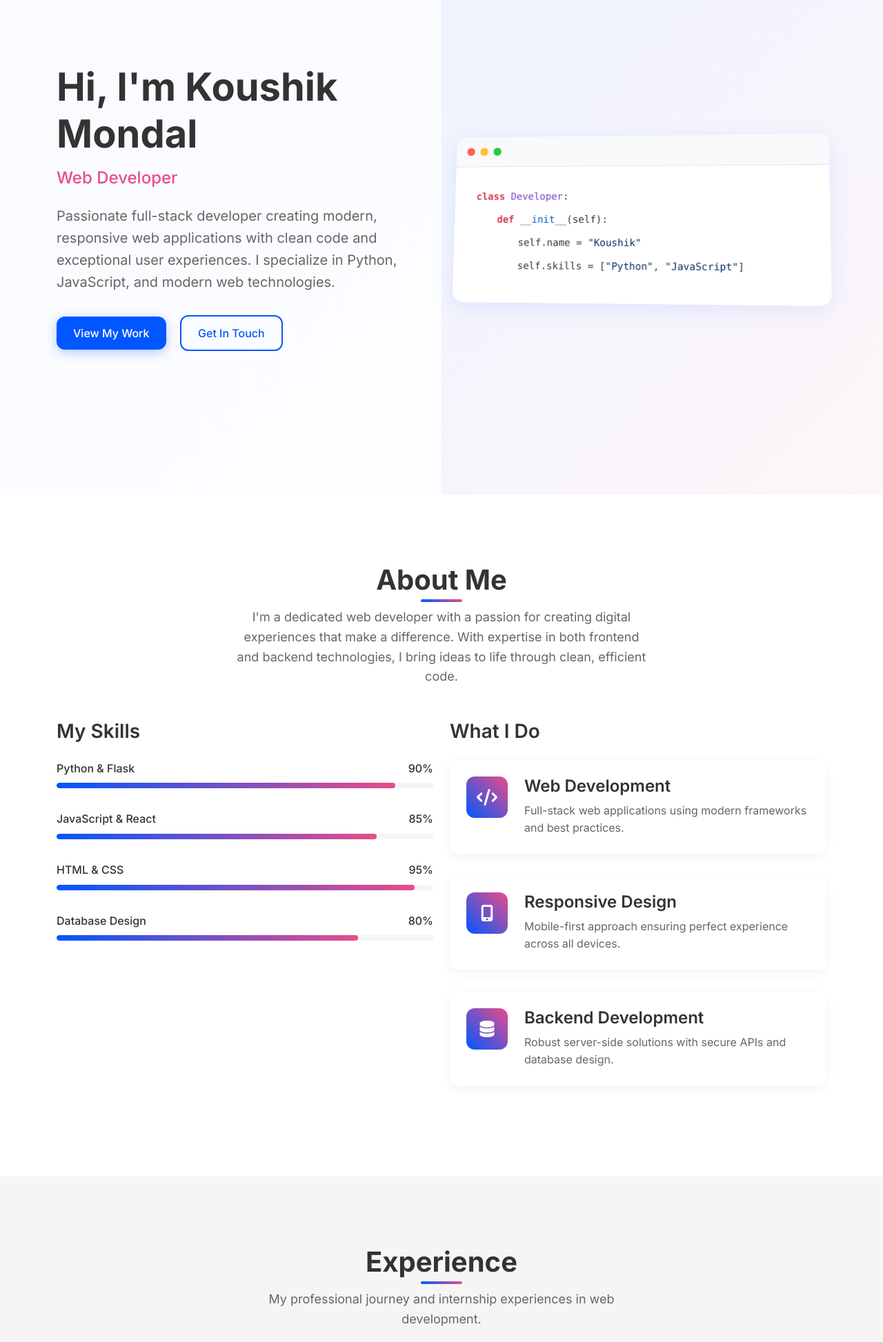
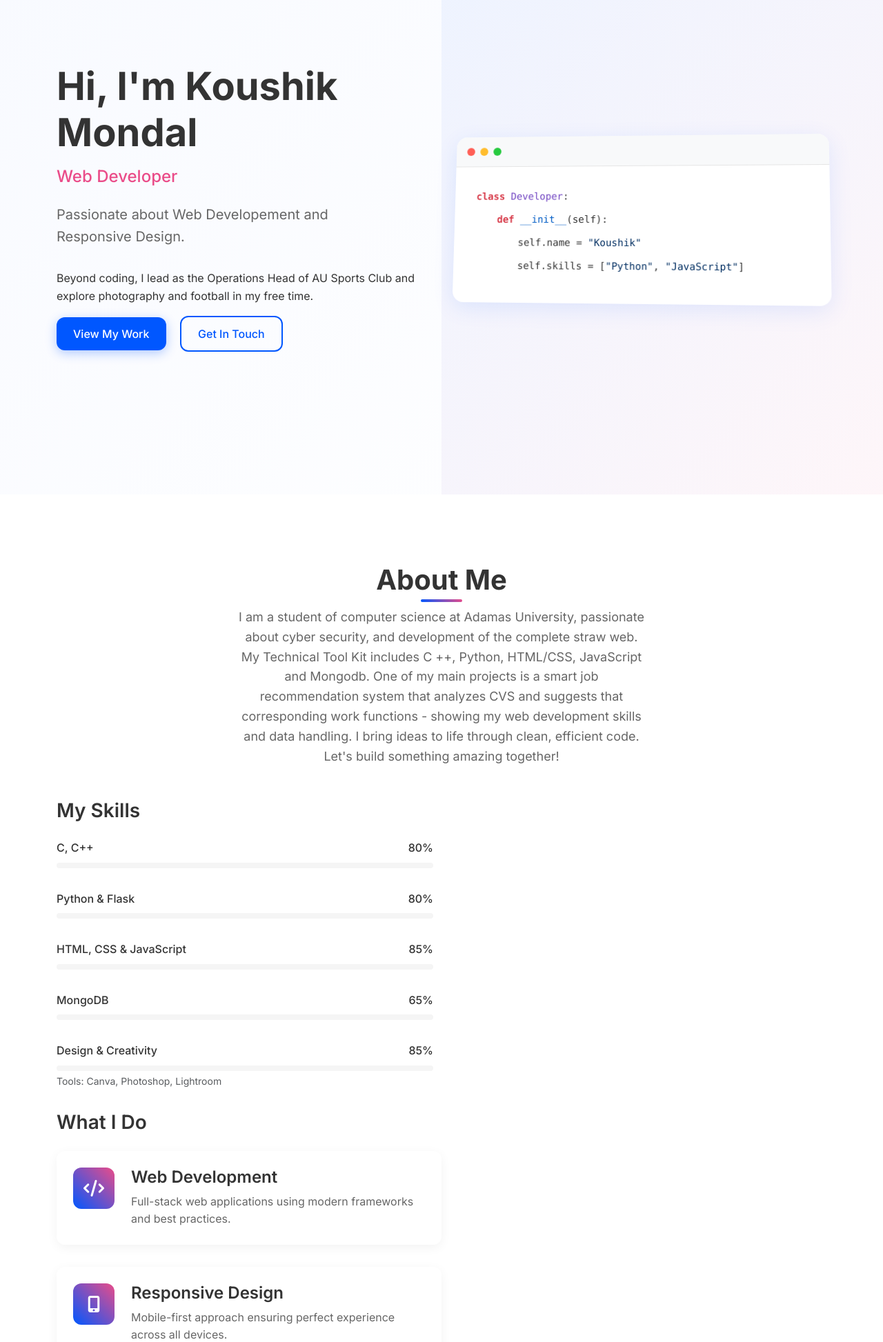
Before and after one commit to koushik-Devs/Portfolio_WebPage, a Flask app: page / in a window 1280 px wide. Shown: the part 83-2029 px from the top of the page at 69% size. Run offline with Flask 3, Linux system fonts and the light colour scheme.

Commit message:
Initial commit

```diff
--- a/templates/index.html
+++ b/templates/index.html
@@ -9,9 +9,11 @@
                 <h1 class="hero-title">Hi, I'm <span class="text-primary">Koushik Mondal</span></h1>
                 <h2 class="hero-subtitle">Web Developer</h2>
                 <p class="hero-description">
-                    Passionate full-stack developer creating modern, responsive web applications
-                    with clean code and exceptional user experiences. I specialize in Python,
-                    JavaScript, and modern web technologies.
+                    Passionate about Web Developement and Responsive Design.
+                    <!-- I specialize in Python, JavaScript, and modern web technologies.  -->
+                </p>
+                <p class="mt-4">
+                    Beyond coding, I lead as the Operations Head of AU Sports Club and explore photography and football in my free time.
                 </p>
                 <div class="hero-buttons">
                     <a href="#portfolio" class="btn btn-primary me-3">View My Work</a>
@@ -56,9 +58,9 @@
             <div class="col-lg-8 mx-auto text-center">
                 <h2 class="section-title">About Me</h2>
                 <p class="section-description">
-                    I'm a dedicated web developer with a passion for creating digital experiences
-                    that make a difference. With expertise in both frontend and backend technologies,
-                    I bring ideas to life through clean, efficient code.
+                    I am a student of computer science at Adamas University, passionate about cyber security, and development of the complete straw web.
+                    My Technical Tool Kit includes C ++, Python, HTML/CSS, JavaScript and Mongodb. One of my main projects is a smart job recommendation system that analyzes CVS and suggests that corresponding work functions - showing my web development skills and data handling.
+                    I bring ideas to life through clean, efficient code. Let's build something amazing together!
                 </p>
             </div>
         </div>
@@ -68,41 +70,52 @@
                     <h3 class="mb-4">My Skills</h3>
                     <div class="skill-item">
                       <div class="skill-header">
-                        <span>Python & Flask</span>
-                        <span>90%</span>
+                        <span>C, C++</span>
+                        <span>80%</span>
                       </div>
                     <div class="progress">
-                        <div class="progress-bar" style="width: 90%"></div>
+                     <div class="progress-bar progress-c-cpp"></div>
+                    </div>
+                    </div>
+                    <div class="skill-item">
+                        <div class="skill-header">
+                            <span>Python & Flask</span>
+                            <span>80%</span>
+                        </div>
+                        <div class="progress">
+                            <div class="progress-bar progress-python-flask"></div>
                         </div>
                     </div>
 
                     <div class="skill-item">
                         <div class="skill-header">
-                        <span>JavaScript & React</span>
+                            <span>HTML, CSS & JavaScript</span>
                             <span>85%</span>
                         </div>
                         <div class="progress">
-                        <div class="progress-bar" style="width: 85%"></div>
+                            <div class="progress-bar progress-html-css-javascript"></div>
                         </div>
                     </div>
 
                     <div class="skill-item">
                         <div class="skill-header">
-                        <span>HTML & CSS</span>
-                        <span>95%</span>
+                              <span>MongoDB</span>
+                              <span>65%</span>
                     </div>
                     <div class="progress">
-                        <div class="progress-bar" style="width: 95%"></div>
+                            <div class="progress-bar progress-mongodb"></div>
                         </div>
                     </div>
 
             <div class="skill-item">
             <div class="skill-header">
-                        <span>Database Design</span>
-                        <span>80%</span>
+            <span>Design & Creativity</span>
+            <span>85%</span>
             </div>
             <div class="progress">
-                        <div class="progress-bar" style="width: 80%"></div>
+            <div class="progress-bar progress-design-creativity"></div>
+            </div>
+            <small class="text-muted d-block mt-1">Tools: Canva, Photoshop, Lightroom</small>
             </div>
                     </div>
                 </div>
@@ -150,7 +163,7 @@
             <div class="col-lg-8 mx-auto text-center">
                 <h2 class="section-title">Experience</h2>
                 <p class="section-description">
-                    My professional journey and internship experiences in web development.
+                    My professional journey and internship experiences in Machine Learning and Cyber Security.
                 </p>
             </div>
         </div>
@@ -161,17 +174,18 @@
                     <div class="timeline-item">
                         <div class="timeline-marker"></div>
                         <div class="timeline-content">
-                            <div class="timeline-period">2023 - Present</div>
-                            <h4>Full Stack Developer Intern</h4>
-                            <h5>Tech Solutions Inc.</h5>
-                            <p>Developed responsive web applications using Flask and React.
-                               Collaborated with senior developers on enterprise-level projects.
-                               Implemented RESTful APIs and optimized database queries.</p>
+                            <div class="timeline-period">2025 - Present</div>
+                            <h4>Machine Learning Intern</h4>
+                            <h5>Cognifyz Technologies</h5>
+                            <p>Developed three web-based systems using Flask, HTML, and CSS.
+Integrated machine learning algorithms to enhance functionality and data-driven insights.
+Focused on creating user-friendly interfaces and efficient backend logic.
+                            </p>
                             <div class="timeline-skills">
-                                <span class="skill-tag">Python</span>
+                                <span class="skill-tag">Python (ML Algorithms)</span>
                                 <span class="skill-tag">Flask</span>
-                                <span class="skill-tag">React</span>
-                                <span class="skill-tag">PostgreSQL</span>
+                                <span class="skill-tag">HTML & CSS</span>
+                                <span class="skill-tag">Database</span>
                             </div>
                         </div>
                     </div>
@@ -179,22 +193,28 @@
                     <div class="timeline-item">
                         <div class="timeline-marker"></div>
                         <div class="timeline-content">
-                            <div class="timeline-period">2022 - 2023</div>
-                            <h4>Frontend Developer Intern</h4>
-                            <h5>Digital Agency Pro</h5>
-                            <p>Created pixel-perfect responsive websites from design mockups.
-                               Implemented interactive features using JavaScript and modern CSS.
-                               Optimized website performance and accessibility.</p>
+                            <div class="timeline-period">2025 - Present</div>
+                            <h4>Cyber Security Intern</h4>
+                            <h5>Prodigy InfoTech</h5>
+                            <p>
+                                <ul>
+      <li><strong>Caesar Cipher (Encryption & Decryption):</strong> Designed a web interface to demonstrate Caesar Cipher techniques for secure text transmission.</li>
+      <li><strong>Pixel Manipulation for Image Encryption:</strong> Developed a tool for encrypting images using pixel value alterations.</li>
+      <li><strong>Password Complexity Checker:</strong> Built a real-time checker to evaluate password strength based on security guidelines.</li>
+      <li><strong>Simple Keylogger:</strong> Created an ethical keylogger tool for educational/demo purposes with user consent.</li>
+      <li><strong>Network Packet Analyzer:</strong> Implemented a basic web dashboard to capture and inspect packet data for network security insights.</li>
+                                </ul>
+                            </p>
                             <div class="timeline-skills">
                                 <span class="skill-tag">HTML5</span>
                                 <span class="skill-tag">CSS3</span>
                                 <span class="skill-tag">JavaScript</span>
-                                <span class="skill-tag">Bootstrap</span>
+                                <span class="skill-tag">Python (Security Algorithms)</span>
                             </div>
                         </div>
                     </div>
 
-                    <div class="timeline-item">
+                    <!-- <div class="timeline-item">
                         <div class="timeline-marker"></div>
                         <div class="timeline-content">
                             <div class="timeline-period">2021 - 2022</div>
@@ -213,7 +233,7 @@
                 </div>
             </div>
         </div>
-    </div>
+    </div> -->
 </section>
 
 <!-- Portfolio Section -->
@@ -234,10 +254,10 @@
                     <div class="portfolio-image">
                         <div class="portfolio-overlay">
                             <div class="portfolio-buttons">
-                                <a href="#" class="btn btn-primary btn-sm">
+                                <a href="#" class="btn btn-primary btn-sm" title="View Project">
                                     <i class="fas fa-external-link-alt"></i>
                                 </a>
-                                <a href="#" class="btn btn-outline-primary btn-sm">
+                                <a href="https://github.com/koushik-Devs/cvBasedJobRecommender" class="btn btn-outline-primary btn-sm" title="View on GitHub">
                                     <i class="fab fa-github"></i>
                                 </a>
                             </div>
@@ -248,13 +268,12 @@
                         </div>
                     </div>
                     <div class="portfolio-content">
-                        <h4>E-Commerce Platform</h4>
-                        <p>A full-stack e-commerce solution built with Flask and React, featuring
-                           user authentication, payment integration, and admin dashboard.</p>
+                        <h4>Job Recommendation based on CV System</h4>
+                        <p>Extracts skills and experience from the user’s CV using NLP → compares with job descriptions → recommends best-matched jobs.</p>
                         <div class="portfolio-tags">
                             <span class="tag">Flask</span>
-                            <span class="tag">React</span>
-                            <span class="tag">PostgreSQL</span>
+                            <span class="tag">HTML/CSS/Bootstrap</span>
+                            <span class="tag">Python</span>
                         </div>
                     </div>
                 </div>
@@ -278,12 +297,11 @@
                         </div>
                     </div>
                     <div class="portfolio-content">
-                        <h4>Task Management App</h4>
-                        <p>A collaborative task management application with real-time updates,
-                           team collaboration features, and progress tracking.</p>
+                        <h4>Restaurant Recommendation System</h4>
+                        <p>Developed a recommendation engine to suggest restaurants based on user preferences and historical data.</p>
                         <div class="portfolio-tags">
                             <span class="tag">Python</span>
-                            <span class="tag">WebSockets</span>
+                            <span class="tag">Flask</span>
                             <span class="tag">MongoDB</span>
                         </div>
                     </div>
@@ -308,13 +326,12 @@
                         </div>
                     </div>
                     <div class="portfolio-content">
-                        <h4>Analytics Dashboard</h4>
-                        <p>A comprehensive analytics dashboard with interactive charts,
-                           real-time data visualization, and customizable reports.</p>
+                        <h4>Predict Restaurant Ratings System</h4>
+                        <p>Built a web app to predict restaurant ratings using machine learning model(Linear Regression Model).</p>
                         <div class="portfolio-tags">
                             <span class="tag">Flask</span>
-                            <span class="tag">D3.js</span>
-                            <span class="tag">REST API</span>
+                            <span class="tag">HTML & CSS</span>
+                            <span class="tag">Jupyter Notebook</span>
                         </div>
                     </div>
                 </div>
@@ -344,7 +361,7 @@
                         </div>
                         <div class="contact-content">
                             <h4>Email</h4>
-                            <p>koushik.mondal@example.com</p>
+                            <p>koushikmondal.me@outlook.com</p>
                         </div>
                     </div>
 
@@ -354,7 +371,7 @@
                         </div>
                         <div class="contact-content">
                             <h4>Phone</h4>
-                            <p>+91 98765 43210</p>
+                            <p>+91 70635 92050</p>
                         </div>
                     </div>
 
@@ -369,19 +386,13 @@
                     </div>
 
                     <div class="social-links">
-                        <a href="#" class="social-link">
+                        <a href="https://www.linkedin.com/in/koushik0mondal/" class="social-link" title="LinkedIn">
                             <i class="fab fa-linkedin"></i>
                         </a>
-                        <a href="#" class="social-link">
+                        <a href="https://github.com/koushik-Devs" class="social-link" title="GitHub">
                             <i class="fab fa-github"></i>
                         </a>
-                        <a href="#" class="social-link">
-                            <i class="fab fa-twitter"></i>
-                        </a>
-                        <a href="#" class="social-link">
-                            <i class="fab fa-behance"></i>
-                        </a>
-                        <a href="#" class="social-link">
+                        <a href="https://dribbble.com/koushik_mondal_22" class="social-link" title="Dribbble">
                             <i class="fab fa-dribbble"></i>
                         </a>
                     </div>
```
Also changed, not shown: 1 other file. Lines whose indentation alone changed are shown as unchanged.
